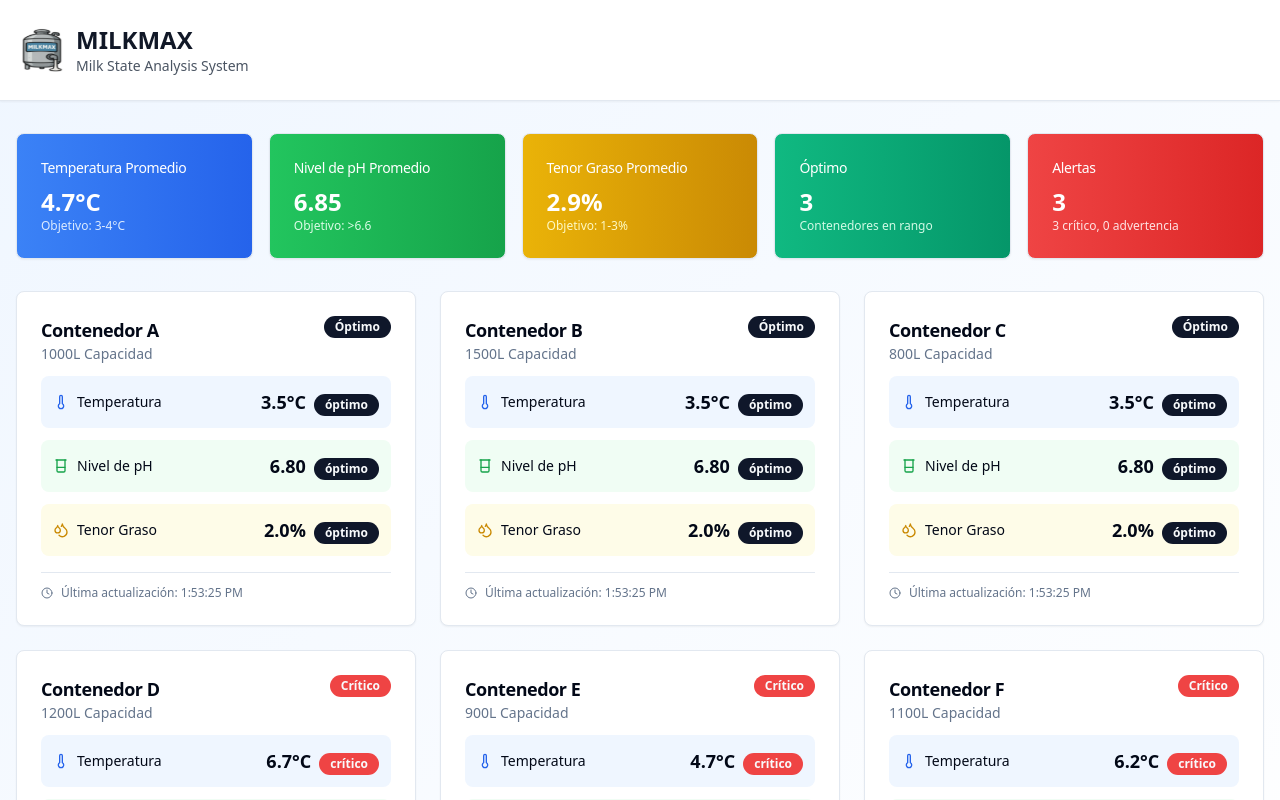
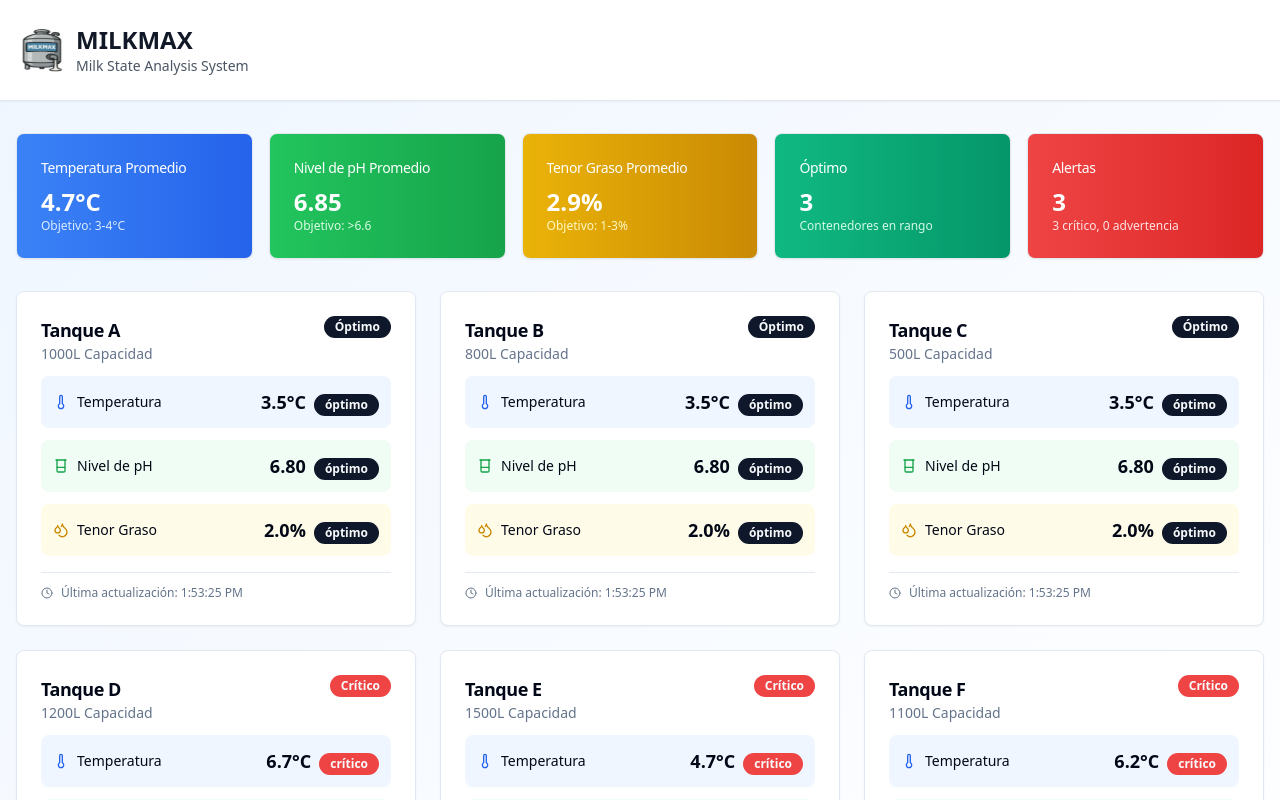
Before and after one commit to AugustoOM/milk-state-analysis, a React (Vite) app: page / in a window 1280 px wide. Shown: the top 800 px of the page. Built offline with nearby package versions, Linux system fonts and the light colour scheme.

Commit message:
correciones en el tmaño de los tanques, visualizacion de los nombres
Co-authored-by: Rodrigo_Magallanes <Rodrix0@users.noreply.github.com>

```diff
--- a/src/pages/Index.tsx
+++ b/src/pages/Index.tsx
@@ -7,7 +7,7 @@ import MetricsSummary from '../components/MetricsSummary';
 // Mock data for demonstration
 const generateMockData = (containerName: string) => {
   // Force containers A, B, C to be optimal
-  if (containerName === "Contenedor A" || containerName === "Contenedor B" || containerName === "Contenedor C") {
+  if (containerName === "Tanque A" || containerName === "Tanque B" || containerName === "Tanque C") {
     return {
       temperature: 3.5, // Optimal range 3-4°C
       ph: 6.8, // Optimal > 6.6
@@ -26,12 +26,12 @@ const generateMockData = (containerName: string) => {
 
 const Index = () => {
   const [containers, setContainers] = useState([
-    { id: 1, name: "Contenedor A", capacity: 1000, ...generateMockData("Contenedor A") },
-    { id: 2, name: "Contenedor B", capacity: 1500, ...generateMockData("Contenedor B") },
-    { id: 3, name: "Contenedor C", capacity: 800, ...generateMockData("Contenedor C") },
-    { id: 4, name: "Contenedor D", capacity: 1200, ...generateMockData("Contenedor D") },
-    { id: 5, name: "Contenedor E", capacity: 900, ...generateMockData("Contenedor E") },
-    { id: 6, name: "Contenedor F", capacity: 1100, ...generateMockData("Contenedor F") },
+    { id: 1, name: "Tanque A", capacity: 1000, ...generateMockData("Tanque A") },
+    { id: 2, name: "Tanque B", capacity: 800, ...generateMockData("Tanque B") },
+    { id: 3, name: "Tanque C", capacity: 500, ...generateMockData("Tanque C") },
+    { id: 4, name: "Tanque D", capacity: 1200, ...generateMockData("Tanque D") },
+    { id: 5, name: "Tanque E", capacity: 1500, ...generateMockData("Tanque E") },
+    { id: 6, name: "Tanque F", capacity: 1100, ...generateMockData("Tanque F") },
   ]);
 
   // Simulate real-time updates
```
